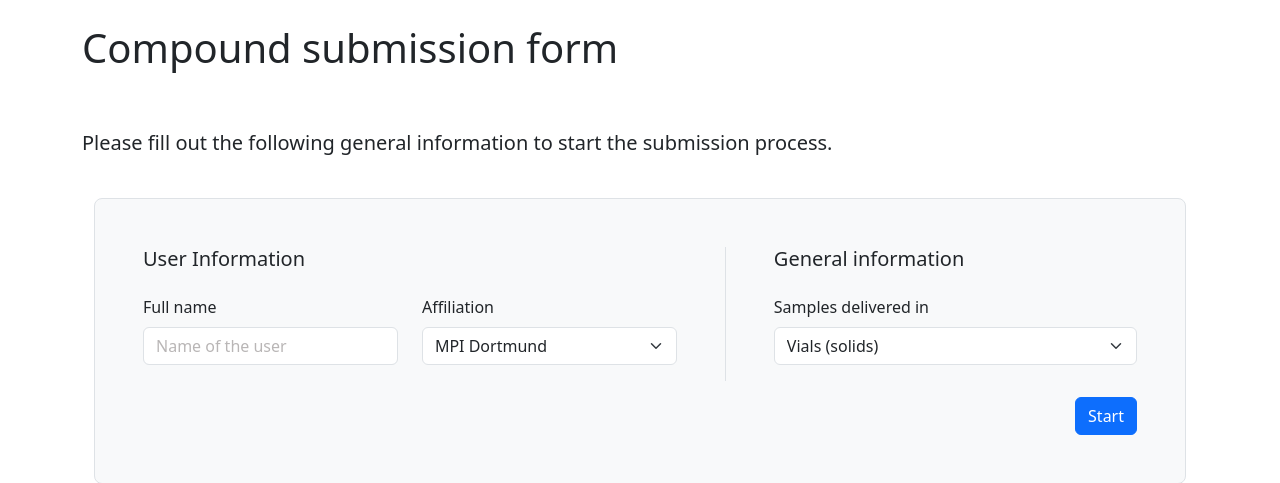
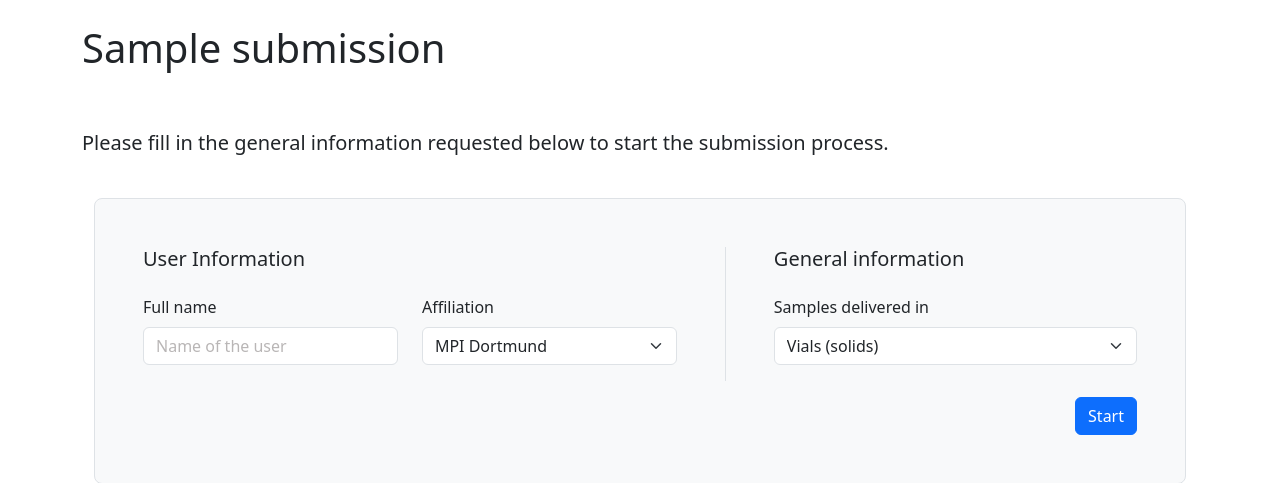
Before and after one commit to BernalFA/submission_form, a Flask app: page / in a window 1280 px wide. Shown: the part 168-651 px from the top of the page. Run offline with Flask 3, Linux system fonts and the light colour scheme.

Commit message:
add better descriptions

```diff
--- a/app/templates/base.html
+++ b/app/templates/base.html
@@ -25,7 +25,7 @@
         </div>
       </header>
 
-      <h1>Compound submission form</h1>
+      <h1>Sample submission</h1>
 
       <br/>
       <br/>
--- a/app/templates/end.html
+++ b/app/templates/end.html
@@ -11,7 +11,7 @@
 <div class="container">
     <div class="p-4 p-md-5 border rounded-3 bg-light">
         <div class="mb-3">
-            <h4>Thanks for submitting compounds to COMAS!</h4>
+            <h4>Thanks for submitting samples to COMAS!</h4>
             <p>We will contact you soon to confirm a successful process.</p>
         </div>
     </div>
--- a/app/templates/from_file.html
+++ b/app/templates/from_file.html
@@ -9,7 +9,7 @@
 
 <div class="d-flex justify-content-between">
     <p class="lead">
-        In order to simplify the submission process for large collection of compounds, please fill out the requested information in this Excel sheet and upload it below. Be aware that any modification to the template is <strong>not allowed</strong> (e.g. adding or removing column, renaming columns) will result in an <strong>error</strong>.
+        In order to simplify the submission process for large collection of samples (>100), please fill out the requested information in this Excel sheet and upload it below. Be aware that any modification to the template is <strong>not allowed</strong> (e.g. adding or removing column, renaming columns) and will result in an <strong>error</strong>.
     </p>
 </div>
 
--- a/app/templates/index.html
+++ b/app/templates/index.html
@@ -9,7 +9,7 @@
 
 <div class="d-flex justify-content-between">
     <p class="lead">
-        Please fill out the following general information to start the submission process.
+        Please fill in the general information requested below to start the submission process.
     </p>
 </div>
 
--- a/app/templates/upload.html
+++ b/app/templates/upload.html
@@ -9,7 +9,7 @@
 
 <div class="d-flex justify-content-between">
     <p class="lead">
-        Please fill out the following information for each sample you want to submit to the COMAS collection or be screened in any of our pipelines.*
+        Please fill out the following information for each sample you want to submit to the COMAS collection or to be evaluated in any of our screening pipelines.*
     </p>
 </div>
 
```
